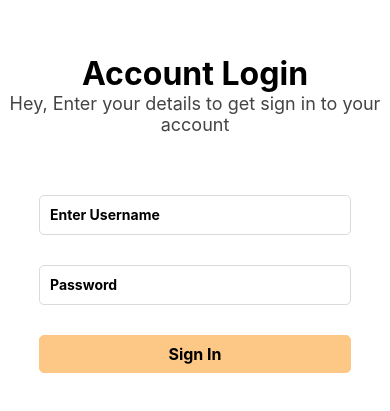
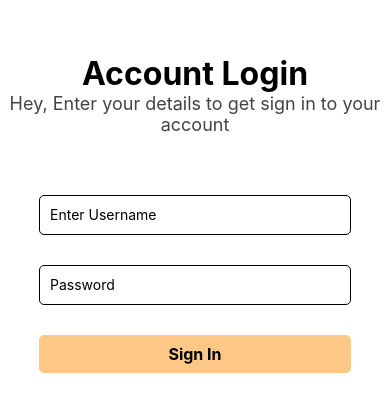
Before and after one commit to xyzabhi/transaction-app, a React Native app: screen / in a window 390 px wide. Shown: the part 209-620 px from the top of the page. Built offline with nearby package versions, Linux system fonts and the light colour scheme.

Commit message:
Login Screen Compelted

```diff
--- a/src/screens/LoginScreen.js
+++ b/src/screens/LoginScreen.js
@@ -54,9 +54,9 @@ const styles = StyleSheet.create({
     width: "80%",
     marginBottom: 30,
     borderRadius: 5,
-    borderColor: "#dadada",
+    borderColor: "#000",
     borderWidth: 1.5,
-    fontWeight: "bold",
+    // fontWeight: "bold",
   },
   button: {
     width: 230,
```
